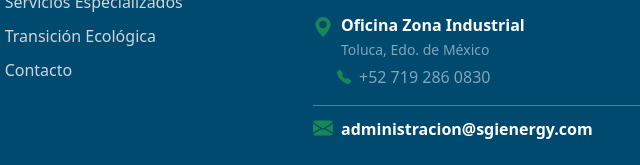
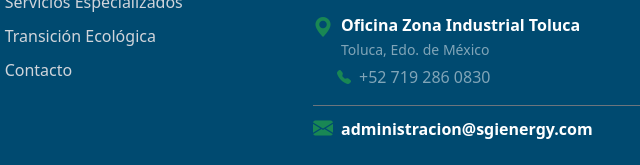
Before and after one commit to mSuarezCode/ener09-09, a plain HTML site: page index.html in a window 1280 px wide. Shown: the part 4818-4983 px from the top of the page, 529-1169 px from the left. Drawn offline with nearby package versions, Linux system fonts and the light colour scheme.

Commit message:
Update location name in index.html Toluca

```diff
--- a/index.html
+++ b/index.html
@@ -2057,7 +2057,7 @@
             <div class="d-flex align-items-start gap-2 mb-1">
               <i class="bi bi-geo-alt-fill text-success fs-5"></i>
               <div>
-                <strong class="text-white d-block">Oficina Zona Industrial</strong>
+                <strong class="text-white d-block">Oficina Zona Industrial Toluca</strong>
                 <span class="text-white-50 small">Toluca, Edo. de México</span>
               </div>
             </div>
```
